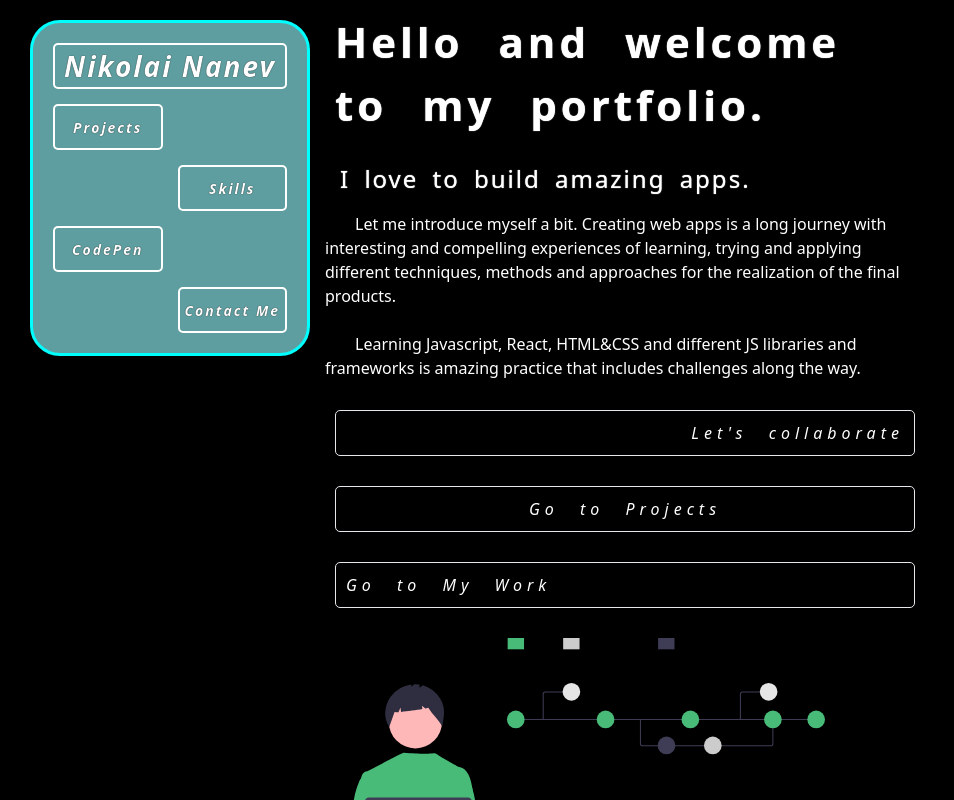
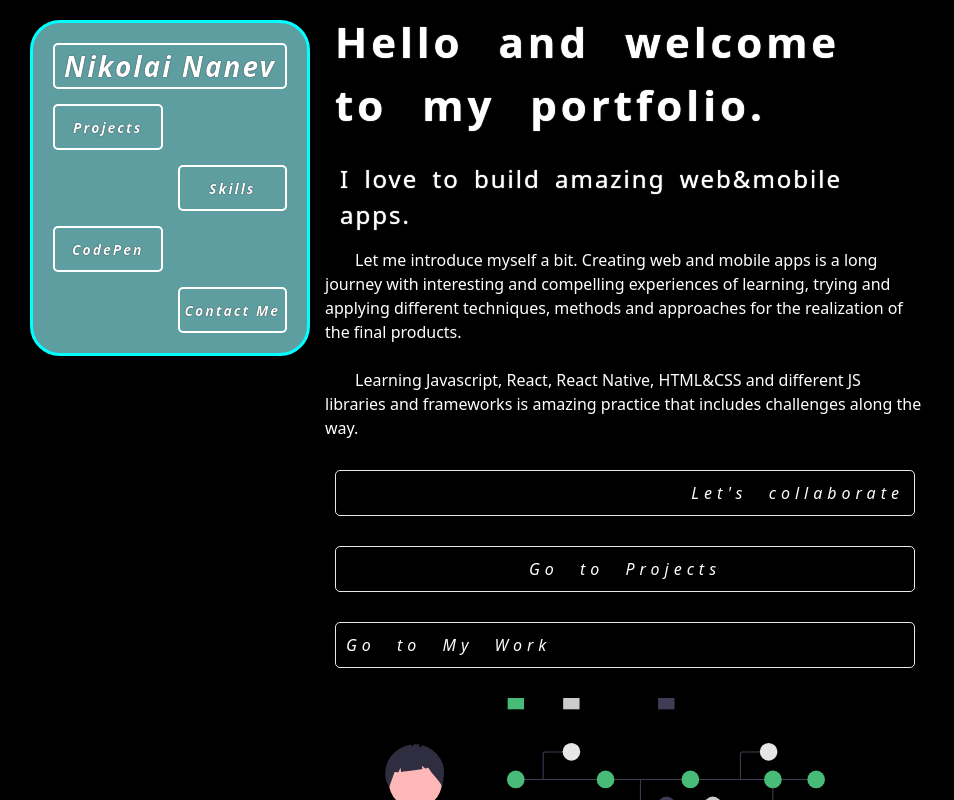
Before and after one commit to niki4etoo/Portfolio, a React (Create React App) app: page / in a window 1280 px wide. Shown: the top 800 px of the page, without its empty margins (0-954 px from the left). Built offline with nearby package versions, Linux system fonts and the light colour scheme.

Commit message:
mod: changes in About and Contact page

```diff
--- a/src/components/About.js
+++ b/src/components/About.js
@@ -62,17 +62,17 @@ export default class About extends React.Component {
 							Hello and welcome to my portfolio.
 						</h1>
 						<h2>
-						 I love to build amazing apps.
+						 I love to build amazing web&mobile apps.
 						</h2>
 						<p>
-							Let me introduce myself a bit. Creating web apps is a long journey with
+							Let me introduce myself a bit. Creating web and mobile apps is a long journey with
 							interesting and compelling experiences of learning, trying and applying
 							different techniques, methods and approaches for the realization of the
 							final products.
 						</p>
 						<br />
 						<p>
-							Learning Javascript, React, HTML&CSS and different JS
+							Learning Javascript, React, React Native, HTML&CSS and different JS
 							libraries and frameworks is amazing practice that includes challenges
 							along the way.
 						</p>
--- a/src/components/Contact.js
+++ b/src/components/Contact.js
@@ -15,7 +15,16 @@ export default function Contact() {
 	function handleSubmit(e) {
 		e.preventDefault();
 
-		//to do
+		var errorMessages = [];
+
+		//Filters
+		//Length
+		if(title.length < 3) errorMessages['title']['tooShort'] = "The title should be at least 3 symbols";
+		if(title.length > 250) errorMessages['title']['tooLong'] = "The title is too long. No more than 250 symbols";
+
+		if(message.length < 20) errorMessages['message']['tooShort'] = "The message is too short. At least 20 symbols";
+		if(message.length > 800) errorMessages['message']['tooLong'] = "The message is too long. No More than 800 symbols";
+
 	}
 
 	return (
```
Also changed, not shown: 2 other files (tests, documents, lock files or other folders).
